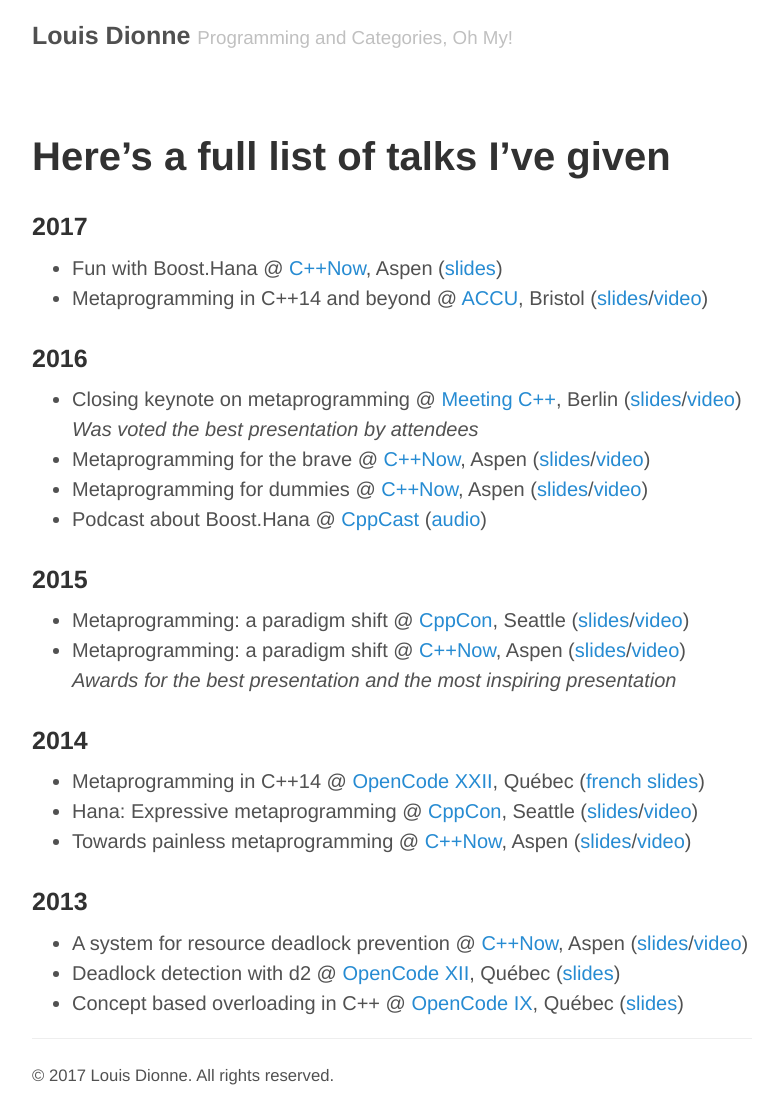
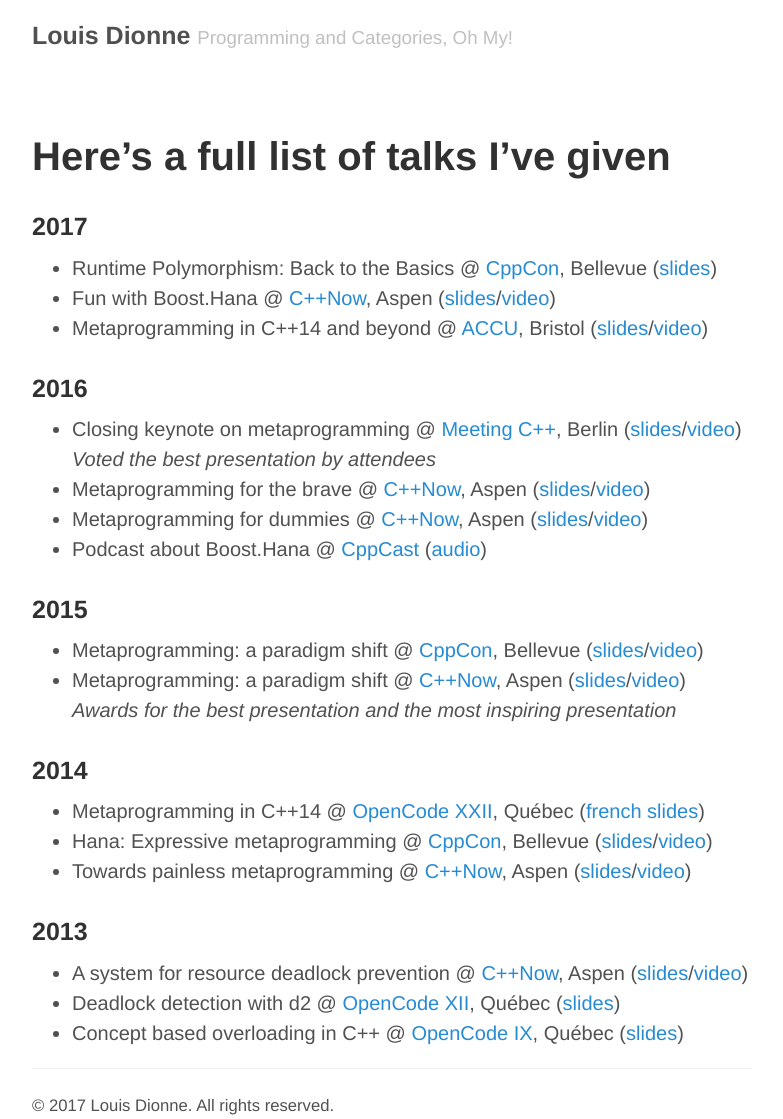
Before and after one commit to ldionne/ldionne.github.io, a Jekyll site: the page built from talks.md, in a window 1280 px wide. Shown: the whole page, without its empty margins (248-1031 px from the left). Built offline with Jekyll 4.4.1, drawn with Linux system fonts in a browser that asks for light colours; before the commit the page ends 1089 px from its top, so only the background shows below that.

Commit message:
Update talks I've given

```diff
--- a/talks.md
+++ b/talks.md
@@ -6,24 +6,25 @@ title: Talks I've given
 # Here's a full list of talks I've given
 
 ### 2017
-- Fun with Boost.Hana @ [C++Now][], Aspen ([slides](http://ldionne.github.io/cppnow-2017-fun-with-boost-hana))
+- Runtime Polymorphism: Back to the Basics @ [CppCon][], Bellevue ([slides](http://ldionne.github.io/cppcon-2017-runtime-polymorphism))
+- Fun with Boost.Hana @ [C++Now][], Aspen ([slides](http://ldionne.github.io/cppnow-2017-fun-with-boost-hana)/[video](https://youtu.be/emHnx_ZG0qc))
 - Metaprogramming in C++14 and beyond @ [ACCU](https://accu.org/index.php/conferences/accu_conference_2017), Bristol ([slides](http://ldionne.github.io/accu-2017-metaprogramming-in-cpp14)/[video](https://youtu.be/Oc4enqNH-Mc))
 
 ### 2016
 - Closing keynote on metaprogramming @ [Meeting C++][], Berlin ([slides](http://ldionne.github.io/meetingcpp-2016)/[video](https://www.youtube.com/watch?v=X_p9X5RzBJE))
-  <br>_Was voted the best presentation by attendees_
+  <br>_Voted the best presentation by attendees_
 - Metaprogramming for the brave @ [C++Now][], Aspen ([slides](http://ldionne.github.io/cppnow-2016-metaprogramming-for-the-brave)/[video](https://youtu.be/UXwWXHrvTug))
 - Metaprogramming for dummies @ [C++Now][], Aspen ([slides](http://ldionne.github.io/cppnow-2016-metaprogramming-for-dummies)/[video](https://youtu.be/a1doqFAumCk))
 - Podcast about Boost.Hana @ [CppCast][] ([audio](http://cppcast.com/2016/04/louis-dionne))
 
 ### 2015
-- Metaprogramming: a paradigm shift @ [CppCon][], Seattle ([slides](http://ldionne.github.io/hana-cppcon-2015)/[video](https://youtu.be/cg1wOINjV9U))
+- Metaprogramming: a paradigm shift @ [CppCon][], Bellevue ([slides](http://ldionne.github.io/hana-cppcon-2015)/[video](https://youtu.be/cg1wOINjV9U))
 - Metaprogramming: a paradigm shift @ [C++Now][], Aspen ([slides](http://ldionne.github.io/hana-cppnow-2015)/[video](http://youtu.be/Z2ABRaQiFHs))
   <br>_Awards for the best presentation and the most inspiring presentation_
 
 ### 2014
 - Metaprogramming in C++14 @ [OpenCode XXII][OpenCode], Québec ([french slides](http://ldionne.github.io/hana-opencode-xxii))
-- Hana: Expressive metaprogramming @ [CppCon][], Seattle ([slides](http://ldionne.github.io/hana-cppcon-2014)/[video](https://www.youtube.com/watch?v=L2SktfaJPuU))
+- Hana: Expressive metaprogramming @ [CppCon][], Bellevue ([slides](http://ldionne.github.io/hana-cppcon-2014)/[video](https://www.youtube.com/watch?v=L2SktfaJPuU))
 - Towards painless metaprogramming @ [C++Now][], Aspen ([slides](http://ldionne.github.io/mpl11-cppnow-2014)/[video](https://www.youtube.com/watch?v=8c0aWLuEO0Y))
 
 ### 2013
```
